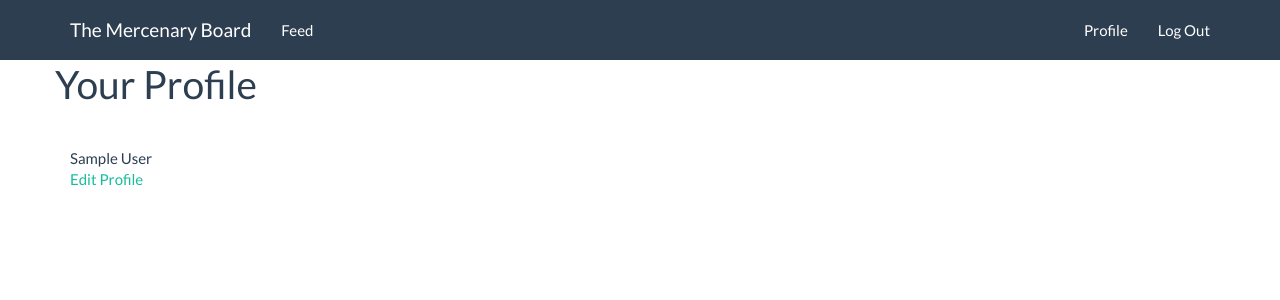
After one commit to Turbines/merc-board, a Django app: page /accounts/profile/1/ in a window 1280 px wide. The commit adds this page. Shown: the top 300 px of the page. Run offline with Django 3.2, Linux system fonts and the light colour scheme; the visitor is signed in with stand-in values (Sample User, id 1); data comes from the database, SQL or seed files in the repository; some libraries are stand-ins or nearby versions.

Commit message:
profile editing

```diff
--- a/board/accounts/urls.py
+++ b/board/accounts/urls.py
@@ -7,6 +7,9 @@
 urlpatterns = patterns('',
                        url(r"", include('django.contrib.auth.urls')),
                        url(r'^register/$', 'accounts.views.register', name='register'),
-                       url(r'^profile/$',
+                       url(r'^edit/$',
                            login_required(views.ProfileUpdateView.as_view()),
+                           name='edit-profile'),
+                       url(r'^profile/(?P<pk>\d+)/$',
+                           login_required(views.ProfileDetailView.as_view()),
                            name='profile'))
--- a/board/accounts/views.py
+++ b/board/accounts/views.py
@@ -1,7 +1,7 @@
 from django.core.urlresolvers import reverse
 from django.http import HttpResponseRedirect
 from django.shortcuts import render
-from django.views.generic import UpdateView
+from django.views.generic import UpdateView, DetailView
 
 from accounts import forms, models
 
@@ -19,10 +19,16 @@ def register(request):
     })
 
 
+class ProfileDetailView(DetailView):
+    model = models.User
+    template_name = "accounts/profile.html"
+    context_object_name = "profile"
+
+
 class ProfileUpdateView(UpdateView):
     form_class = forms.UserProfileForm
     model = models.User
-    template_name = "profile.html"
+    template_name = "accounts/profile-edit.html"
 
     def get_object(self, queryset=None):
         return self.request.user
--- a/board/board/templates/profile.html
+++ b/board/board/templates/accounts/profile-edit.html
@@ -2,11 +2,11 @@
 {% load bootstrap3 %}
 
 {% block title %}
-    Profile
+    Edit Profile
 {% endblock %}
 
 {% block page-header %}
-<h1>Your Profile</h1>
+<h1>Edit Your Profile</h1>
 {% endblock %}
 
 {% block body %}
--- /dev/null
+++ b/board/board/templates/accounts/profile.html
@@ -0,0 +1,19 @@
+{% extends 'base.html' %}
+{% load bootstrap3 %}
+
+{% block title %}
+    Profile
+{% endblock %}
+
+{% block page-header %}
+<h1>Your Profile</h1>
+{% endblock %}
+
+{% block body %}
+    <div>
+    {{ profile.name }}
+    </div>
+    {% if profile.id == user.id %}
+        <a href="{% url 'edit-profile' %}">Edit Profile</a>
+    {% endif %}
+{% endblock %}
--- a/board/board/templates/base.html
+++ b/board/board/templates/base.html
@@ -19,12 +19,11 @@
 
         <div class="navbar-collapse collapse navbar-responsive-collapse">
             <ul class="nav navbar-nav">
-                <li class="active"><a href="#">Active</a></li>
-                <li><a href="#">Link</a></li>
+                <li><a href="{% url 'posting-feed' %}">Feed</a></li>
             </ul>
             <ul class="nav navbar-nav navbar-right">
                 {% if user.is_authenticated %}
-                    <li><a href="{% url 'profile' %}">Profile</a></li>
+                    <li><a href="{% url 'profile' pk=user.id %}">Profile</a></li>
                     <li><a href="{% url 'logout' %}">Log Out</a></li>
                 {% else %}
                     <li><a href="{% url 'login' %}">Log In</a></li>
```
Also changed, not shown: README.md.
